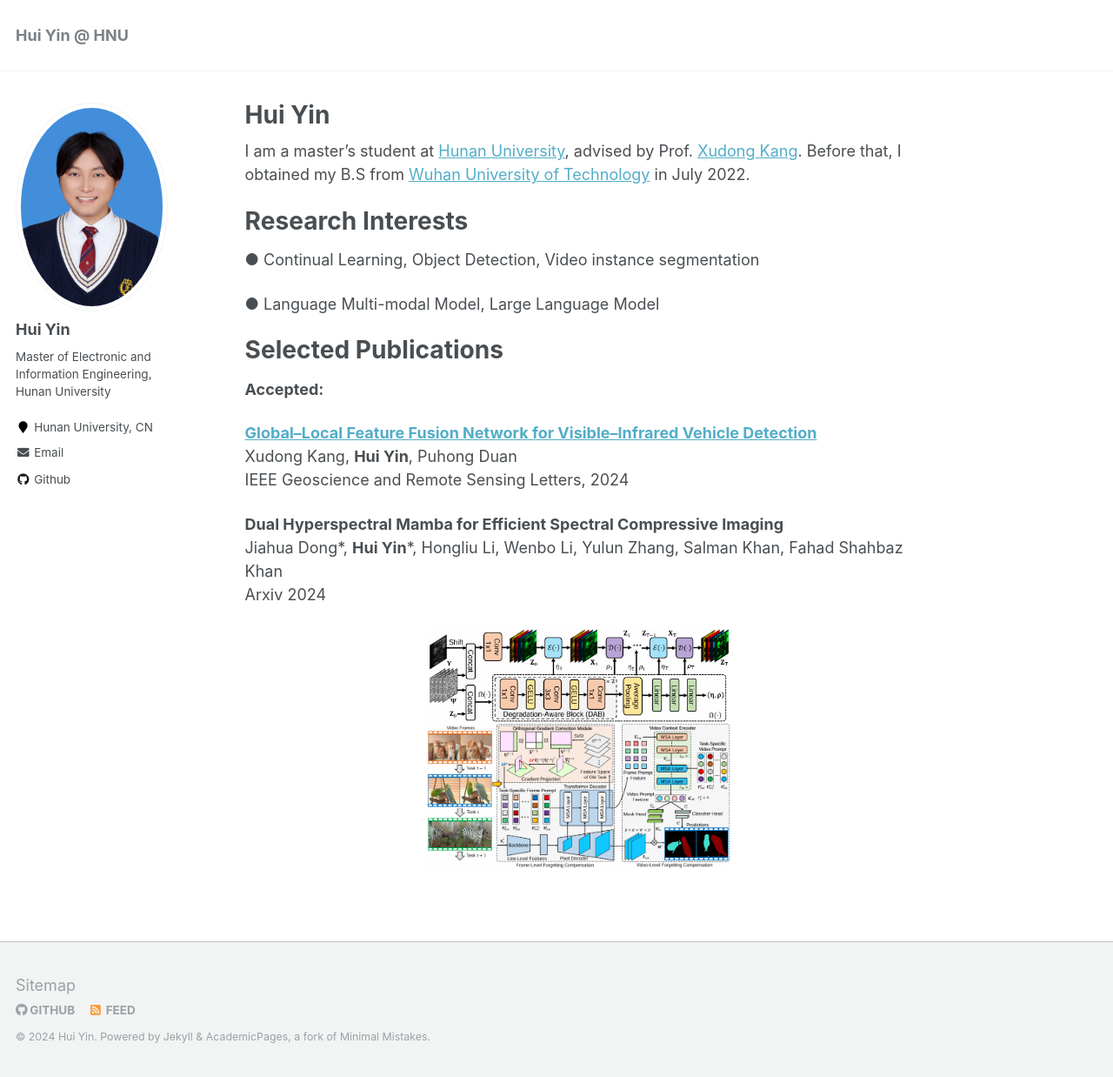
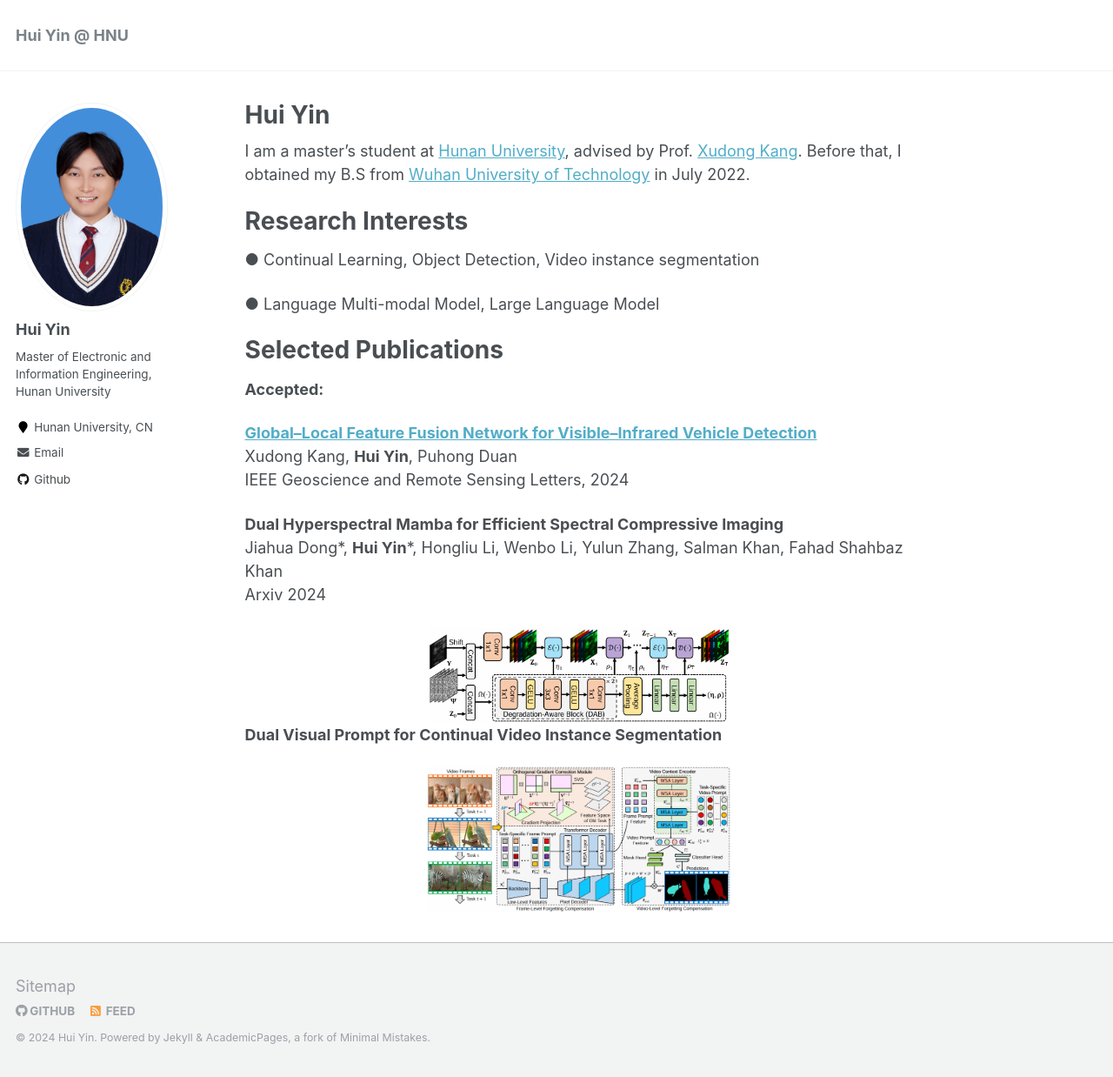
Before and after one commit to yinhui6/homepage, a Jekyll site: the page built from _pages/about.md, in a window 1280 px wide and 1238 px high. Shown: the whole window at 87% size. Built offline with Jekyll 4.4.1, drawn with Linux system fonts in a browser that asks for light colours.

Commit message:
Update about.md

```diff
--- a/_pages/about.md
+++ b/_pages/about.md
@@ -38,6 +38,8 @@ Arxiv 2024
 <img src="../images/model2.png" width = "350" height = "300" alt="">
 </div>
 
+**Dual Visual Prompt for Continual Video Instance Segmentation**
+
 <div align=center>
 <img src="../images/model1.png" width = "350" height = "300" alt="">
 </div>
```
